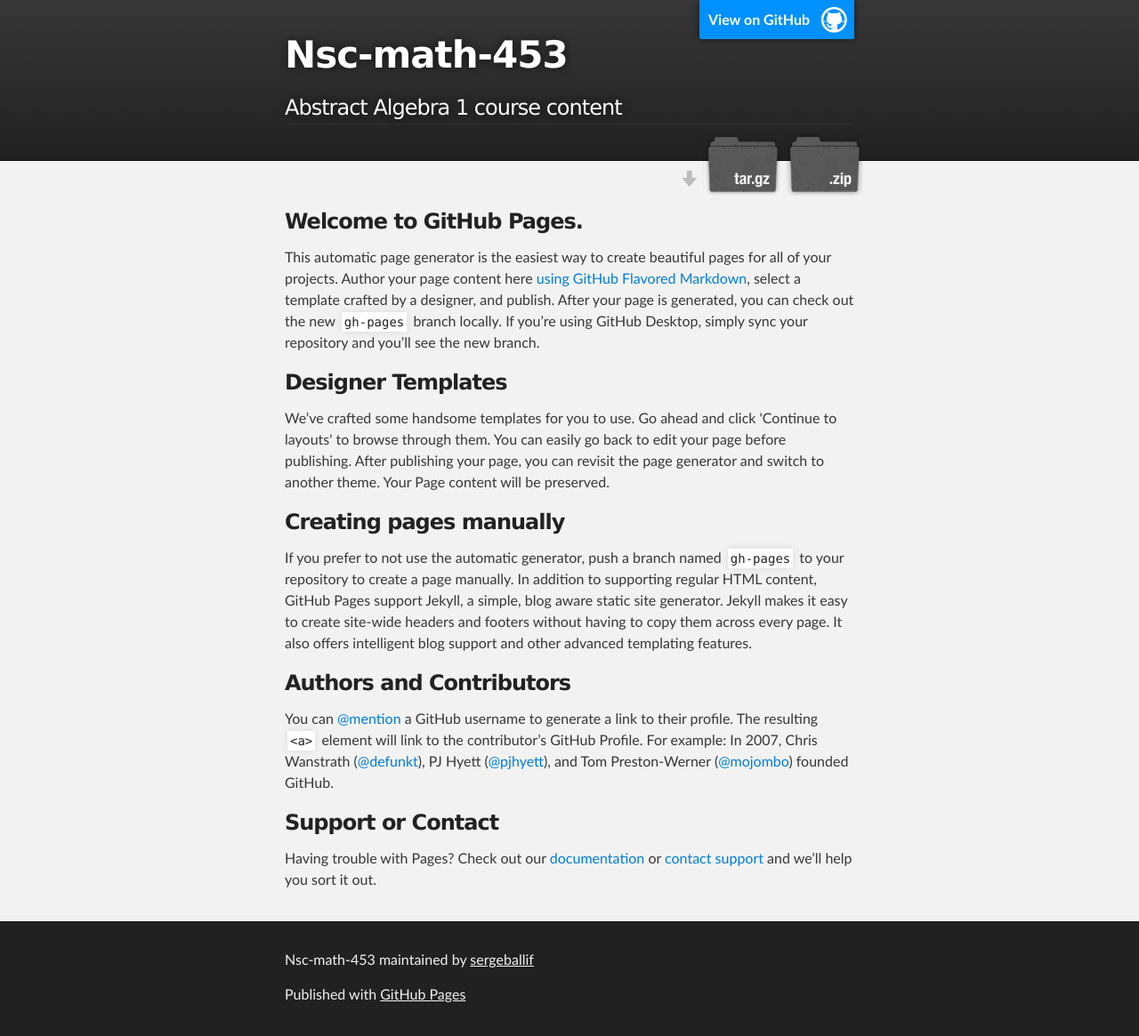
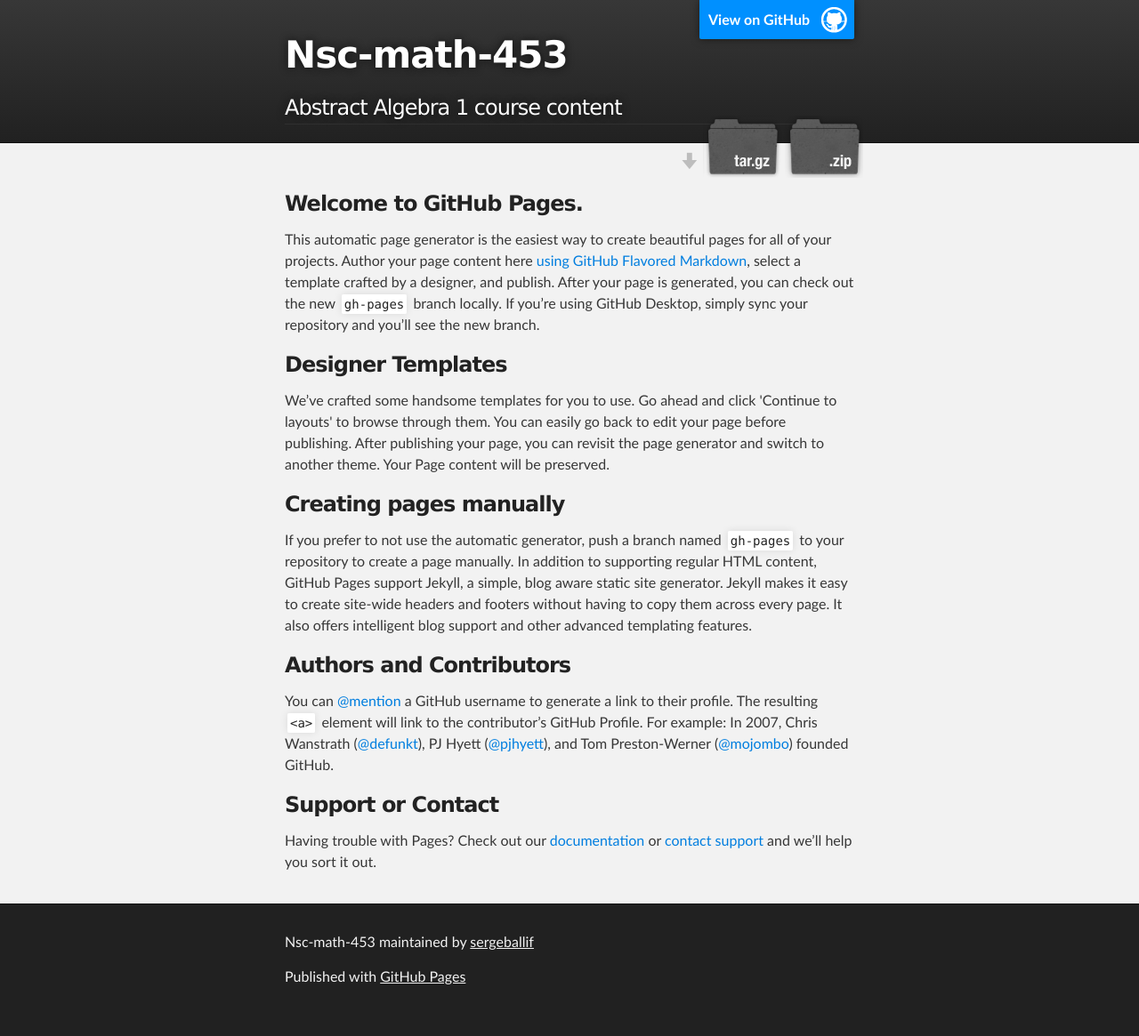
Before and after one commit to sergeballif/NSC-Math-453, a Jekyll site: the page index.html, which Jekyll copies as it is, in a window 1280 px wide. Shown: the whole page at 89% size. Built offline with Jekyll 4.4.1, drawn with Linux system fonts in a browser that asks for light colours.

Commit message:
Update stylesheet.css

```diff
--- a/stylesheets/stylesheet.css
+++ b/stylesheets/stylesheet.css
@@ -315,7 +315,7 @@
 }
 
 #header_wrap .inner {
-  padding: 30px 10px 30px 10px;
+  padding: 30px 10px 10px 10px;
 }
 
 #project_title {
```
